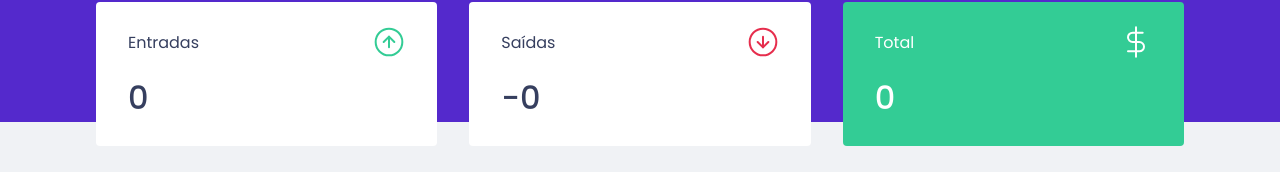
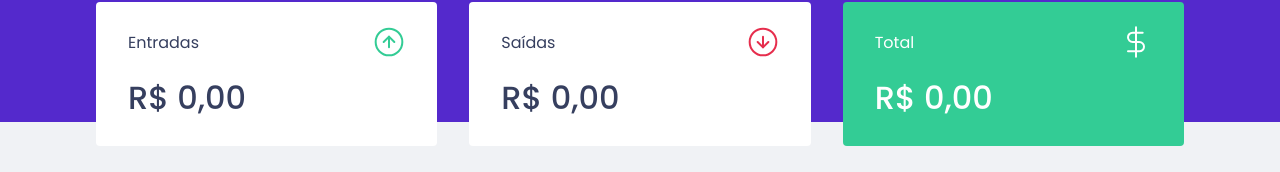
Before and after one commit to mestreshake/dtmoney, a React (Create React App) app: page / in a window 1280 px wide. Shown: the part 150-322 px from the top of the page. Built offline with nearby package versions, Linux system fonts and the light colour scheme; no server answers; what miragejs would draw is missing.

Commit message:
Currency for Summary done

```diff
--- a/src/components/Summary/index.js
+++ b/src/components/Summary/index.js
@@ -28,21 +28,36 @@
           <p>Entradas</p>
           <img src={incomeImg} alt="Entradas" />
         </header>
-        <strong>{summary.deposits}</strong>
+        <strong>
+          {new Intl.NumberFormat("pt-BR", {
+            style: "currency",
+            currency: "BRL",
+          }).format(summary.deposits)}
+        </strong>
       </Card>
       <Card>
         <header>
           <p>Saídas</p>
           <img src={outcomeImg} alt="Saídas" />
         </header>
-        <strong>-{summary.withdraws}</strong>
+        <strong>
+          {new Intl.NumberFormat("pt-BR", {
+            style: "currency",
+            currency: "BRL",
+          }).format(summary.withdraws)}
+        </strong>
       </Card>
       <Card className="highlight-background">
         <header>
           <p>Total</p>
           <img src={totalImg} alt="Total" />
         </header>
-        <strong>{summary.total}</strong>
+        <strong>
+          {new Intl.NumberFormat("pt-BR", {
+            style: "currency",
+            currency: "BRL",
+          }).format(summary.total)}
+        </strong>
       </Card>
     </Container>
   );
```
